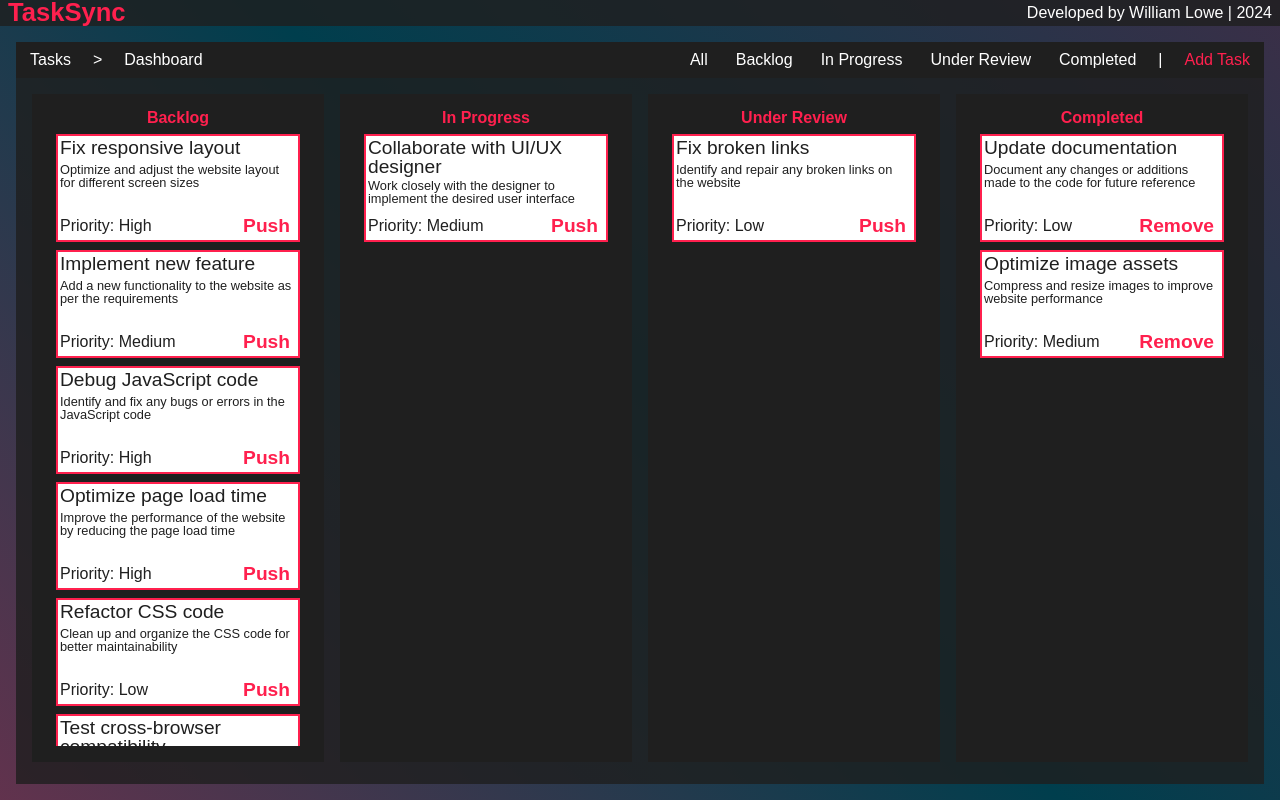
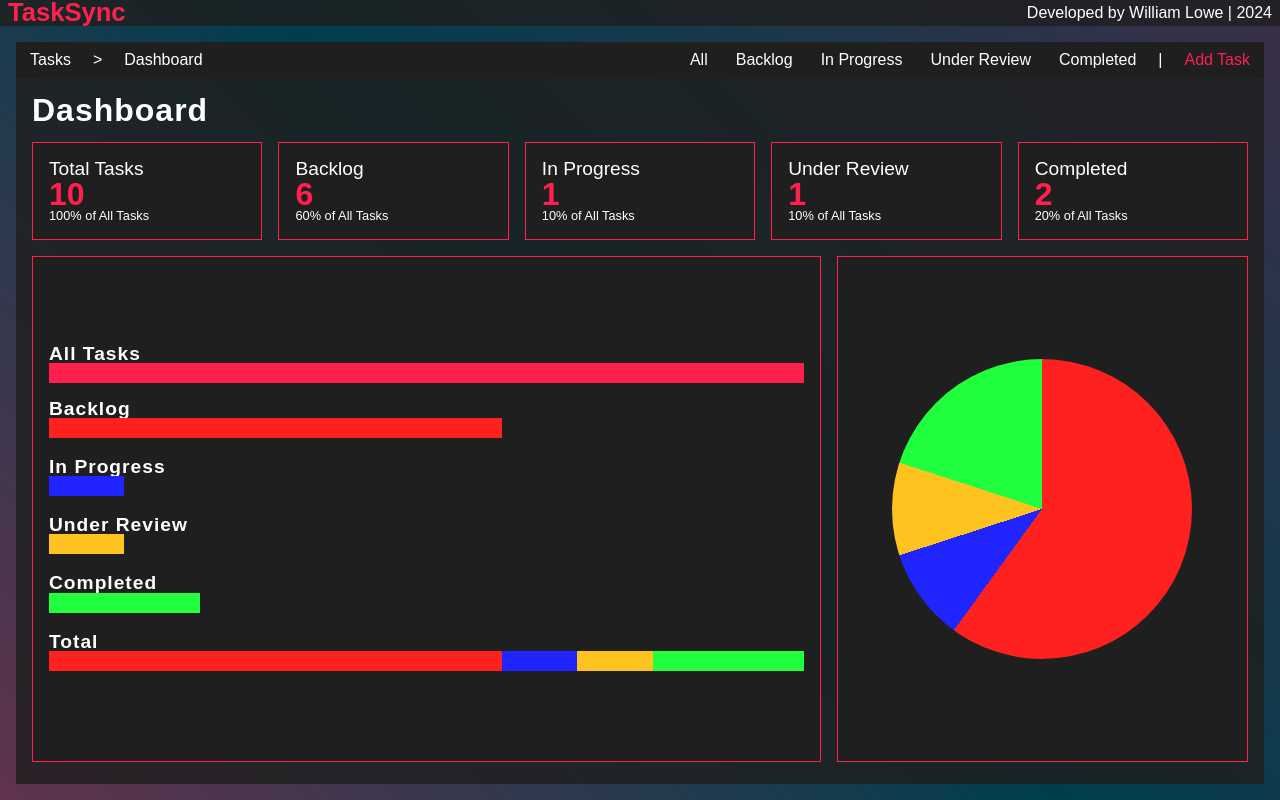
Before and after one commit to williamalowe/TaskSync, a React (Vite) app: page /workspace in a window 1280 px wide. Both pictures are taken after a click on the button "Dashboard". Built offline with nearby package versions, Linux system fonts and the light colour scheme; a web font is replaced by a local one.

Commit message:
feat: add dashboard-component functionality

```diff
--- /dev/null
+++ b/src/components/Dashboard/Dashboard.jsx
@@ -0,0 +1,87 @@
+import styles from './Dashboard.module.css';
+
+const Dashboard = ({ taskData }) => {
+  let backlogTasks = taskData.filter((task) => task.status === "backlog");
+  let inProgressTasks = taskData.filter((task) => task.status === "inProgress");
+  let underReviewTasks = taskData.filter((task) => task.status === "underReview");
+  let completedTasks = taskData.filter((task) => task.status === "completed");
+
+  let backlogPercent = Math.floor(backlogTasks.length / taskData.length * 100);
+  let inProgressPercent = Math.floor(inProgressTasks.length / taskData.length * 100);
+  let underReviewPercent = Math.floor(underReviewTasks.length / taskData.length * 100);
+  let completedPercent = Math.floor(completedTasks.length / taskData.length * 100);
+
+  return (
+    <section className={styles.dashboard}>
+      <div className={styles.header}>Dashboard</div>
+      <div className={styles.content}>
+        <div className={styles.upper}>
+          <div className={styles.upperContainer}>
+            <div className={styles.title}>Total Tasks</div>
+            <div className={styles.taskNum}>{taskData.length}</div>
+            <div className={styles.percentage}>{Math.floor(taskData.length / taskData.length * 100)}% of All Tasks</div>
+          </div>
+          <div className={styles.upperContainer}>
+            <div className={styles.title}>Backlog</div>
+            <div className={styles.taskNum}>{backlogTasks.length}</div>
+            <div className={styles.percentage}>{backlogPercent}% of All Tasks</div>
+          </div>
+          <div className={styles.upperContainer}>
+            <div className={styles.title}>In Progress</div>
+            <div className={styles.taskNum}>{inProgressTasks.length}</div>
+            <div className={styles.percentage}>{inProgressPercent}% of All Tasks</div>
+          </div>
+          <div className={styles.upperContainer}>
+            <div className={styles.title}>Under Review</div>
+            <div className={styles.taskNum}>{underReviewTasks.length}</div>
+            <div className={styles.percentage}>{underReviewPercent}% of All Tasks</div>
+          </div>
+          <div className={styles.upperContainer}>
+            <div className={styles.title}>Completed</div>
+            <div className={styles.taskNum}>{completedTasks.length}</div>
+            <div className={styles.percentage}>{completedPercent}% of All Tasks</div>
+          </div>
+        </div>
+        <div className={styles.lower}>
+          <div className={styles.left}>
+            <div className={styles.barContainer}>
+              <div className={styles.barTitle}>All Tasks</div>
+              <div className={styles.bar} style={{width: 100 + '%'}}></div>
+            </div>
+            <div className={styles.barContainer}>
+              <div className={styles.barTitle}>Backlog</div>
+              <div className={styles.backlogBar} style={{width: backlogPercent + '%'}}></div>
+            </div>
+            <div className={styles.barContainer}>
+              <div className={styles.barTitle}>In Progress</div>
+              <div className={styles.inProgressBar} style={{width: inProgressPercent + '%'}}></div>
+            </div>
+            <div className={styles.barContainer}>
+              <div className={styles.barTitle}>Under Review</div>
+              <div className={styles.underReviewBar} style={{width: underReviewPercent + '%'}}></div>
+            </div>
+            <div className={styles.barContainer}>
+              <div className={styles.barTitle}>Completed</div>
+              <div className={styles.completedBar} style={{width: completedPercent + '%'}}></div>
+            </div>
+            <div className={styles.barContainer}>
+              <div className={styles.barTitle}>Total</div>
+              <div className={styles.backlogBar} style={{width: backlogPercent + '%'}}></div>
+              <div className={styles.inProgressBar} style={{width: inProgressPercent + '%'}}></div>
+              <div className={styles.underReviewBar} style={{width: underReviewPercent + '%'}}></div>
+              <div className={styles.completedBar} style={{width: completedPercent + '%'}}></div>
+            </div>
+          </div>
+          <div className={styles.right}>
+            <div className={styles.pie}
+              style={{backgroundImage: `conic-gradient(#ff2020 ${backlogPercent}%, #2024ff ${backlogPercent}%, #2024ff ${backlogPercent + inProgressPercent}%,  #ffc320 ${backlogPercent + inProgressPercent}%, #ffc320 ${backlogPercent + inProgressPercent + underReviewPercent}%, #20ff3e ${backlogPercent + inProgressPercent + underReviewPercent}%)`}}
+            >
+            </div>
+          </div>
+        </div>
+      </div>
+    </section>
+  )
+}
+
+export default Dashboard
--- /dev/null
+++ b/src/components/Dashboard/Dashboard.module.css
@@ -0,0 +1,98 @@
+.dashboard  {
+  flex: 1;
+  display: flex;
+  flex-direction: column;
+  gap: 1rem;
+}
+.header {
+  color: #fff;
+  font-size: 2rem;
+  font-weight: 600;
+  letter-spacing: 1px;
+}
+.content {
+  flex: 1;
+  display: flex;
+  flex-direction: column;
+  gap: 1rem;
+}
+.upper {
+  display: flex;
+  gap: 1rem;
+}
+.upperContainer {
+  flex: 1;
+  padding: 1rem;
+  background: #1f1f1f;
+  border: 1px solid #FF204E;
+}
+.upperContainer>div {
+  color: #fff;
+}
+.title {
+  font-size: 1.2rem;
+}
+.upperContainer>.taskNum {
+  font-size: 2rem;
+  font-weight: 600;
+  color: #FF204E;
+}
+.percentage {
+  font-size: 0.8rem;
+}
+.lower {
+  flex: 1;
+  display: flex;
+  gap: 1rem;
+}
+.left, .right {
+  background: #1f1f1f;
+  border: 1px solid #FF204E;
+  padding: 1rem;
+}
+.left {
+  flex: 2;
+  display: flex;
+  flex-direction: column;
+  justify-content: center;
+  gap: 1rem;
+}
+.right {
+  flex: 1;
+  display: flex;
+  align-items: center;
+  justify-content: center;
+}
+.barTitle {
+  color: #fff;
+  font-size: 1.2rem;
+  font-weight: 600;
+  letter-spacing: 1px;
+}
+.bar {
+  height: 20px;
+  background: #FF204E;
+}
+.backlogBar, .inProgressBar, .underReviewBar, .completedBar {
+  height: 20px;
+  display: inline-block;
+}
+.backlogBar {
+  background: #ff2020;
+}
+.inProgressBar {
+  background: #2024ff;
+}
+.underReviewBar {
+  background: #ffc320;
+}
+.completedBar {
+  background: #20ff3e
+}
+.pie {
+  width: 300px;
+  height: 300px;
+  border-radius: 50%;
+  /* background-image: conic-gradient(orange 64%, blue 64%, blue 81%, black 81%); */
+  border-radius: 50%
+}
--- a/src/components/Navbar/Navbar.jsx
+++ b/src/components/Navbar/Navbar.jsx
@@ -1,11 +1,11 @@
 import styles from './Navbar.module.css';
 
-const Navbar = ({ handleOpenModal, handleToggleCards }) => {
+const Navbar = ({ handleOpenModal, handleToggleCards, handleToggleView }) => {
   return (
     <nav className={styles.nav}>
       <div className={styles.left}>
-        <button to="./">Tasks</button> &gt;
-        <button to="./dashboard">Dashboard</button>
+        <button onClick={() => handleToggleView(true)}>Tasks</button> &gt;
+        <button onClick={() => handleToggleView(false)}>Dashboard</button>
       </div>
       <div className={styles.right}>
         <button onClick={() => handleToggleCards(0)}>All</button>
--- a/src/views/Workspace/Workspace.jsx
+++ b/src/views/Workspace/Workspace.jsx
@@ -5,6 +5,7 @@ import HeaderBar from '../../components/Headerbar/HeaderBar';
 import Navbar from '../../components/Navbar/Navbar';
 import CardContainer from '../../components/CardContainer/CardContainer';
 import NewTaskModal from '../../components/NewTaskModal/NewTaskModal';
+import Dashboard from '../../components/Dashboard/Dashboard';
 
 const Workspace = () => {
   // test data
@@ -82,6 +83,7 @@ const Workspace = () => {
   ]);
   const [toggleModal, setToggleModal] = useState(false);
   const [toggleCardContainers, setToggleCardContainers] = useState(0);
+  const [toggleMainView, setToggleMainView] = useState(true);
 
   const updateTaskStatus = (id) => {
     // assign temp updated val
@@ -159,8 +161,77 @@ const Workspace = () => {
           <Navbar
             handleOpenModal={() => setToggleModal(!toggleModal)}
             handleToggleCards={filterCards}
+            handleToggleView={setToggleMainView}
           />
           {
+            toggleMainView ? toggleCardContainers === 0 ?
+            <div className={styles.cardContainers}>
+              <CardContainer
+                title="Backlog"
+                taskData={taskData.filter((item) => item.status === "backlog")}
+                handleClick={updateTaskStatus}
+              />
+              <CardContainer
+                title="In Progress"
+                taskData={taskData.filter((item) => item.status === "inProgress")}
+                handleClick={updateTaskStatus}
+              />
+              <CardContainer
+                title="Under Review"
+                taskData={taskData.filter((item) => item.status === "underReview")}
+                handleClick={updateTaskStatus}
+              />
+              <CardContainer
+                title="Completed"
+                taskData={taskData.filter((item) => item.status === "completed")}
+                handleClick={updateTaskStatus}
+              />
+            </div>
+            : toggleCardContainers === 1 ?
+              <div className={styles.cardContainers}>
+                <CardContainer
+                  title="Backlog"
+                  taskData={taskData.filter((item) => item.status === "backlog")}
+                  handleClick={updateTaskStatus}
+                  type="singular"
+                />
+              </div>
+            : toggleCardContainers === 2 ?
+              <div className={styles.cardContainers}>
+                <CardContainer
+                  title="In Progress"
+                  taskData={taskData.filter((item) => item.status === "inProgress")}
+                  handleClick={updateTaskStatus}
+                  type="singular"
+                />
+              </div>
+            : toggleCardContainers === 3 ?
+              <div className={styles.cardContainers}>
+                <CardContainer
+                  title="Under Review"
+                  taskData={taskData.filter((item) => item.status === "underReview")}
+                  handleClick={updateTaskStatus}
+                  type="singular"
+                />
+              </div>
+            : toggleCardContainers === 4 &&
+              <div className={styles.cardContainers}>
+                <CardContainer
+                  title="Completed"
+                  taskData={taskData.filter((item) => item.status === "completed")}
+                  handleClick={updateTaskStatus}
+                  type="singular"
+                />
+              </div>
+              :
+              <div className={styles.cardContainers}>
+                <Dashboard
+                  taskData={taskData}
+                />
+              </div>
+          }
+
+          {/* {
             toggleCardContainers === 0 ?
               <div className={styles.cardContainers}>
                 <CardContainer
@@ -220,7 +291,12 @@ const Workspace = () => {
                     type="singular"
                   />
                 </div>
-          }
+          } */}
+          {/* <div className={styles.cardContainers}>
+            <Dashboard
+              taskData={taskData}
+            />
+          </div> */}
         </section>
         {
           toggleModal && <NewTaskModal
```
